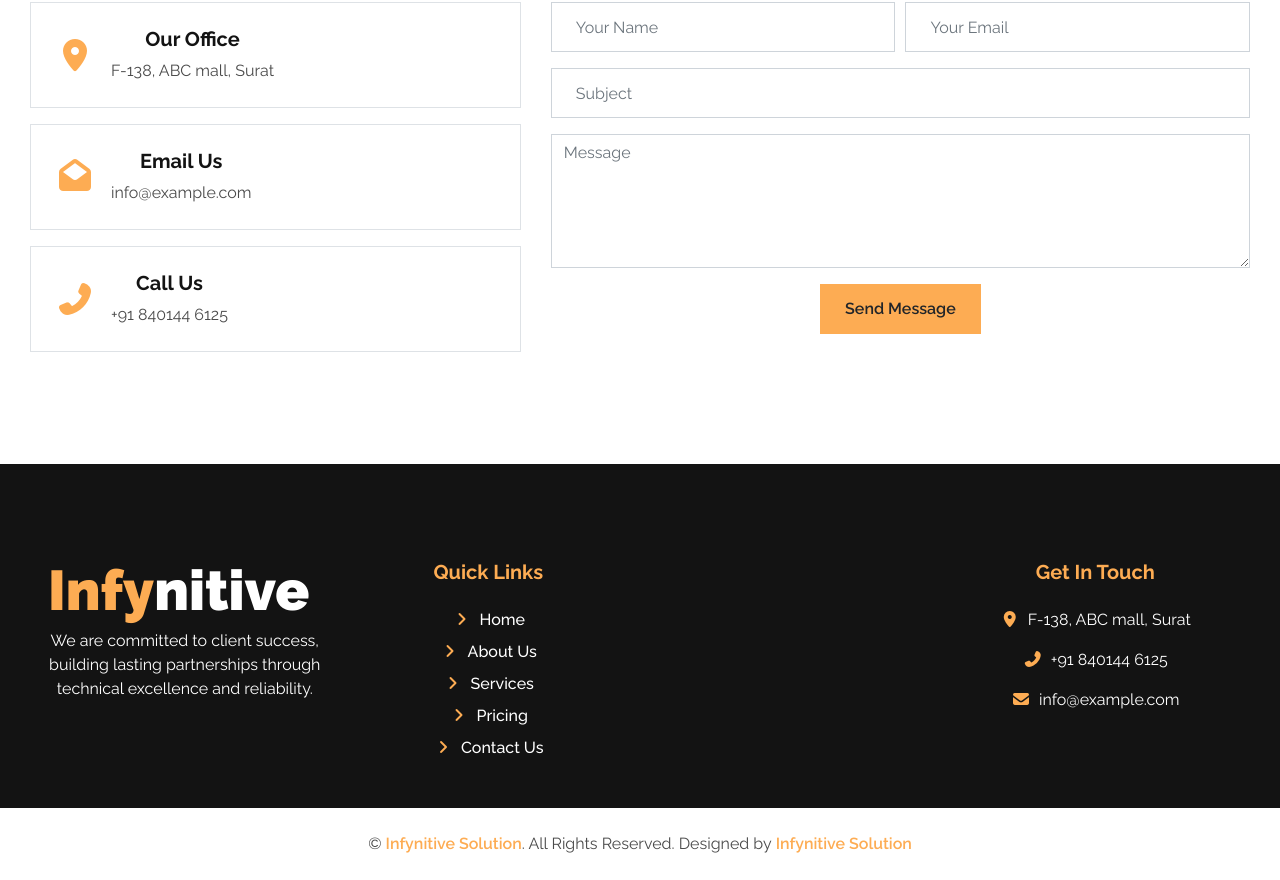
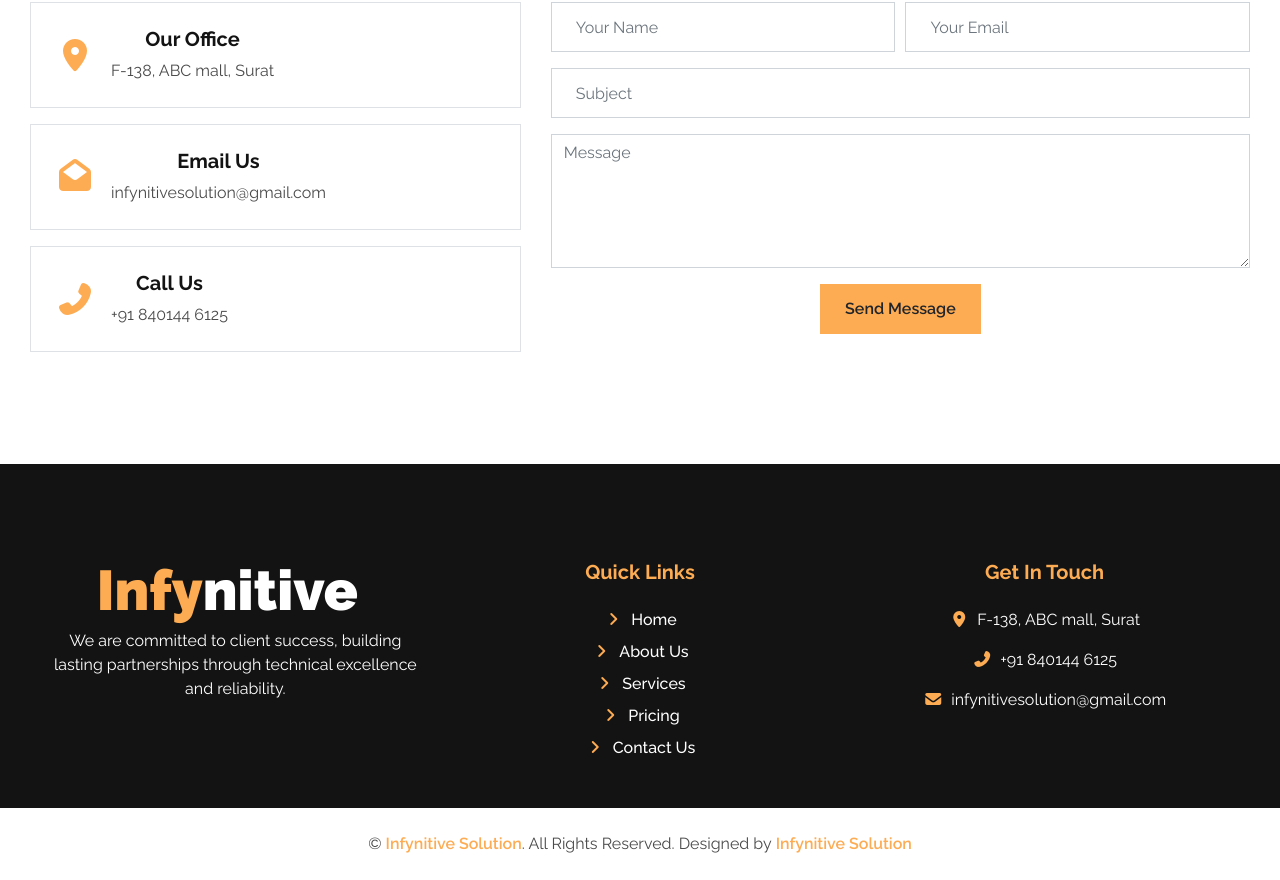
Before and after one commit to meet-navapara/company-portfolio, a React (Vite) app: page / in a window 1280 px wide. Shown: the part 3479-4359 px from the top of the page. Built offline with nearby package versions, Linux system fonts and the light colour scheme.

Commit message:
change in footer

```diff
--- a/src/pages/ContactUs.jsx
+++ b/src/pages/ContactUs.jsx
@@ -27,7 +27,7 @@ const ContactUs = () => {
               <i className="fa fa-2x fa-envelope-open text-primary mr-3"></i>
               <div className="d-flex flex-column">
                 <h5 className="font-weight-bold">Email Us</h5>
-                <p className="m-0">info@example.com</p>
+                <p className="m-0">infynitivesolution@gmail.com</p>
               </div>
             </div>
             <div className="d-flex align-items-center border mb-3 mb-md-0 p-4">
--- a/src/pages/Footer.jsx
+++ b/src/pages/Footer.jsx
@@ -4,8 +4,8 @@ const Footer = () => (
   <>
     <div className="container-fluid bg-secondary text-white mt-5 pt-5 px-sm-3 px-md-5">
       <div className="row pt-5">
-        <div className="col-lg-3 col-md-6 mb-5">
-          <a href="index.html" className="navbar-brand">
+        <div className="col-lg-4 col-md-6 mb-5">
+          <a  className="navbar-brand">
             <h1 className="m-0 mt-n2 text-white display-4">
               <span className="text-primary">Infy</span>nitive
             </h1>
@@ -45,7 +45,7 @@ We are committed to client success, building lasting partnerships through techni
             </a>
           </div> */}
         </div>
-        <div className="col-lg-3 col-md-6 mb-5">
+        <div className="col-lg-4 col-md-6 mb-5">
           <h5 className="font-weight-bold text-primary mb-4">Quick Links</h5>
           <div className="d-flex flex-column justify-content-start">
             <a className="text-white mb-2" href="#">
@@ -65,10 +65,8 @@ We are committed to client success, building lasting partnerships through techni
             </a>
           </div>
         </div>
-        <div className="col-lg-3 col-md-6 mb-5">
 
-        </div>
-        <div className="col-lg-3 col-md-6 mb-5">
+        <div className="col-lg-4 col-md-6 mb-5">
           <h5 className="font-weight-bold text-primary mb-4">Get In Touch</h5>
 
           <p>
@@ -79,7 +77,7 @@ We are committed to client success, building lasting partnerships through techni
             <i className="fa fa-phone-alt text-primary mr-2"></i>+91 840144 6125
           </p>
           <p>
-            <i className="fa fa-envelope text-primary mr-2"></i>info@example.com
+            <i className="fa fa-envelope text-primary mr-2"></i>infynitivesolution@gmail.com
           </p>
         </div>
       </div>
```
